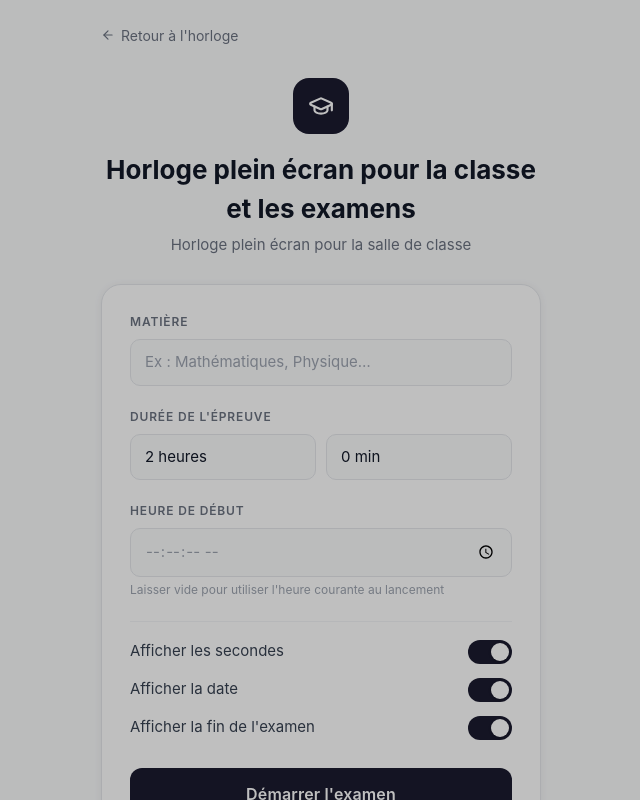
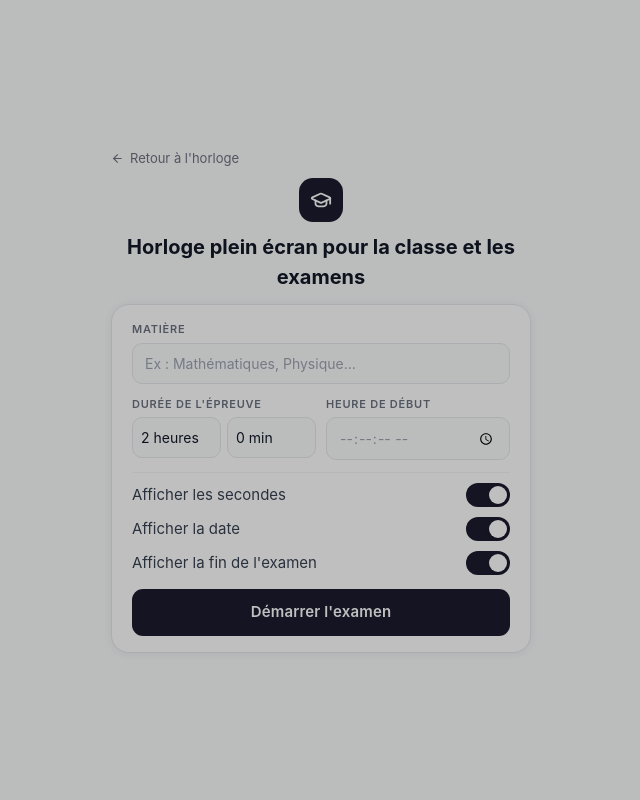
Before and after one commit to glbaugustin-netizen/horloge-live, a Next.js app: page /examen in a window 1280 px wide. Shown: the whole page, without its empty margins (319-959 px from the left). Built offline with nearby package versions, Linux system fonts and the light colour scheme.

Commit message:
fix: formulaire examen tient sur un écran sans scroll

```diff
--- a/components/ExamenPageClient.tsx
+++ b/components/ExamenPageClient.tsx
@@ -236,133 +236,86 @@ export default function ExamenPageClient() {
 
   /* ── Config panel ── */
   if (!isStarted) {
+    const fieldLabel: React.CSSProperties = {
+      display: 'block', fontSize: '11px', fontWeight: 600, color: '#6b7280',
+      textTransform: 'uppercase', letterSpacing: '0.07em', marginBottom: '5px',
+    };
+    const fieldInput: React.CSSProperties = {
+      width: '100%', padding: '9px 12px', fontSize: '14px', borderRadius: '10px',
+      border: '1.5px solid #e5e7eb', background: '#f9fafb', color: '#111827',
+      outline: 'none', boxSizing: 'border-box', transition: 'border-color 150ms ease',
+    };
     return (
       <div
         style={{
-          minHeight: '100svh',
+          height: '100svh',
+          overflowY: 'auto',
           background: '#f9fafb',
           display: 'flex',
           alignItems: 'center',
           justifyContent: 'center',
-          padding: '24px',
+          padding: '16px',
           fontFamily: '-apple-system, BlinkMacSystemFont, "Segoe UI", sans-serif',
         }}
       >
-        <div style={{ width: '100%', maxWidth: '440px' }}>
+        <div style={{ width: '100%', maxWidth: '420px' }}>
 
           {/* Back link */}
           <Link
             href="/"
             style={{
-              display: 'inline-flex',
-              alignItems: 'center',
-              gap: '6px',
-              fontSize: '14px',
-              color: '#6b7280',
-              textDecoration: 'none',
-              marginBottom: '32px',
+              display: 'inline-flex', alignItems: 'center', gap: '6px',
+              fontSize: '13px', color: '#6b7280', textDecoration: 'none',
+              marginBottom: '10px',
             }}
           >
-            <ArrowLeft size={14} />
+            <ArrowLeft size={13} />
             {t.backLink}
           </Link>
 
           {/* Header */}
-          <div style={{ textAlign: 'center', marginBottom: '28px' }}>
+          <div style={{ textAlign: 'center', marginBottom: '12px' }}>
             <div style={{
-              width: '56px',
-              height: '56px',
-              borderRadius: '16px',
-              background: '#1a1a2e',
-              display: 'flex',
-              alignItems: 'center',
-              justifyContent: 'center',
-              margin: '0 auto 16px',
+              width: '44px', height: '44px', borderRadius: '14px', background: '#1a1a2e',
+              display: 'flex', alignItems: 'center', justifyContent: 'center',
+              margin: '0 auto 10px',
             }}>
-              <GraduationCap size={26} color="#ffffff" />
+              <GraduationCap size={22} color="#ffffff" />
             </div>
-            <h1 style={{ fontSize: '26px', fontWeight: 700, color: '#111827', marginBottom: '6px' }}>
+            <h1 style={{ fontSize: '20px', fontWeight: 700, color: '#111827', margin: 0 }}>
               {t.title}
             </h1>
-            <p style={{ fontSize: '15px', color: '#6b7280' }}>
-              {t.subtitle}
-            </p>
           </div>
 
           {/* Form card */}
           <div style={{
-            background: '#ffffff',
-            borderRadius: '20px',
-            padding: '28px',
-            border: '1px solid #e5e7eb',
-            boxShadow: '0 1px 8px rgba(0,0,0,0.06)',
+            background: '#ffffff', borderRadius: '18px', padding: '16px 20px',
+            border: '1px solid #e5e7eb', boxShadow: '0 1px 8px rgba(0,0,0,0.06)',
           }}>
 
             {/* Subject */}
-            <div style={{ marginBottom: '22px' }}>
-              <label style={{
-                display: 'block',
-                fontSize: '12px',
-                fontWeight: 600,
-                color: '#6b7280',
-                textTransform: 'uppercase',
-                letterSpacing: '0.07em',
-                marginBottom: '8px',
-              }}>
-                {t.labelSubject}
-              </label>
+            <div style={{ marginBottom: '12px' }}>
+              <label style={fieldLabel}>{t.labelSubject}</label>
               <input
                 type="text"
                 placeholder={t.placeholder}
                 value={config.subject}
                 onChange={(e) => setConfig(c => ({ ...c, subject: e.target.value }))}
-                style={{
-                  width: '100%',
-                  padding: '11px 14px',
-                  fontSize: '15px',
-                  borderRadius: '10px',
-                  border: '1.5px solid #e5e7eb',
-                  background: '#f9fafb',
-                  color: '#111827',
-                  outline: 'none',
-                  boxSizing: 'border-box',
-                  transition: 'border-color 150ms ease',
-                }}
+                style={fieldInput}
                 onFocus={(e) => { e.currentTarget.style.borderColor = '#1a1a2e'; }}
                 onBlur={(e) => { e.currentTarget.style.borderColor = '#e5e7eb'; }}
               />
             </div>
 
-            {/* Duration */}
-            <div style={{ marginBottom: '22px' }}>
-              <label style={{
-                display: 'block',
-                fontSize: '12px',
-                fontWeight: 600,
-                color: '#6b7280',
-                textTransform: 'uppercase',
-                letterSpacing: '0.07em',
-                marginBottom: '8px',
-              }}>
-                {t.labelDuration}
-              </label>
-              <div style={{ display: 'flex', gap: '10px' }}>
+            {/* Duration + Start time — côte à côte */}
+            <div style={{ display: 'flex', gap: '10px', marginBottom: '12px' }}>
+              <div style={{ flex: 1 }}>
+                <label style={fieldLabel}>{t.labelDuration}</label>
+                <div style={{ display: 'flex', gap: '6px' }}>
                   <select
                     value={config.durationHours}
                     onChange={(e) => setConfig(c => ({ ...c, durationHours: Number(e.target.value) }))}
-                  style={{
-                    flex: 1,
-                    padding: '11px 14px',
-                    fontSize: '15px',
-                    borderRadius: '10px',
-                    border: '1.5px solid #e5e7eb',
-                    background: '#f9fafb',
-                    color: '#111827',
-                    outline: 'none',
-                    cursor: 'pointer',
-                    appearance: 'none',
-                    WebkitAppearance: 'none',
-                  }}
+                    style={{ ...fieldInput, cursor: 'pointer', appearance: 'none', WebkitAppearance: 'none', padding: '9px 8px' }}
                   >
                     {Array.from({ length: 13 }, (_, i) => (
                       <option key={i} value={i}>{t.hour(i)}</option>
@@ -371,19 +324,7 @@ export default function ExamenPageClient() {
                   <select
                     value={config.durationMinutes}
                     onChange={(e) => setConfig(c => ({ ...c, durationMinutes: Number(e.target.value) }))}
-                  style={{
-                    flex: 1,
-                    padding: '11px 14px',
-                    fontSize: '15px',
-                    borderRadius: '10px',
-                    border: '1.5px solid #e5e7eb',
-                    background: '#f9fafb',
-                    color: '#111827',
-                    outline: 'none',
-                    cursor: 'pointer',
-                    appearance: 'none',
-                    WebkitAppearance: 'none',
-                  }}
+                    style={{ ...fieldInput, cursor: 'pointer', appearance: 'none', WebkitAppearance: 'none', padding: '9px 8px' }}
                   >
                     {[0, 15, 30, 45].map(m => (
                       <option key={m} value={m}>{t.min(m)}</option>
@@ -391,55 +332,24 @@ export default function ExamenPageClient() {
                   </select>
                 </div>
               </div>
-
-            {/* Heure de début */}
-            <div style={{ marginBottom: '22px' }}>
-              <label style={{
-                display: 'block',
-                fontSize: '12px',
-                fontWeight: 600,
-                color: '#6b7280',
-                textTransform: 'uppercase',
-                letterSpacing: '0.07em',
-                marginBottom: '8px',
-              }}>
-                {t.labelStartTime}
-              </label>
+              <div style={{ flex: 1 }}>
+                <label style={fieldLabel}>{t.labelStartTime}</label>
                 <input
                   type="time"
                   step="1"
                   value={config.startTime}
                   onChange={(e) => setConfig(c => ({ ...c, startTime: e.target.value }))}
-                style={{
-                  width: '100%',
-                  padding: '11px 14px',
-                  fontSize: '15px',
-                  borderRadius: '10px',
-                  border: '1.5px solid #e5e7eb',
-                  background: '#f9fafb',
-                  color: config.startTime ? '#111827' : '#9ca3af',
-                  outline: 'none',
-                  boxSizing: 'border-box',
-                  transition: 'border-color 150ms ease',
-                }}
+                  style={{ ...fieldInput, color: config.startTime ? '#111827' : '#9ca3af' }}
                   onFocus={(e) => { e.currentTarget.style.borderColor = '#1a1a2e'; }}
                   onBlur={(e) => { e.currentTarget.style.borderColor = '#e5e7eb'; }}
                 />
-              <p style={{ fontSize: '12px', color: '#9ca3af', marginTop: '4px' }}>
-                {lang === 'fr'
-                  ? 'Laisser vide pour utiliser l\'heure courante au lancement'
-                  : 'Leave empty to use current time at start'}
-              </p>
+              </div>
             </div>
 
             {/* Toggles */}
             <div style={{
-              display: 'flex',
-              flexDirection: 'column',
-              gap: '14px',
-              marginBottom: '28px',
-              paddingTop: '18px',
-              borderTop: '1px solid #f3f4f6',
+              display: 'flex', flexDirection: 'column', gap: '10px',
+              marginBottom: '14px', paddingTop: '10px', borderTop: '1px solid #f3f4f6',
             }}>
               <ToggleRow
                 label={t.showSeconds}
@@ -462,15 +372,9 @@ export default function ExamenPageClient() {
             <button
               onClick={handleStart}
               style={{
-                width: '100%',
-                padding: '14px',
-                fontSize: '16px',
-                fontWeight: 600,
-                borderRadius: '12px',
-                background: '#1a1a2e',
-                color: '#ffffff',
-                border: 'none',
-                cursor: 'pointer',
+                width: '100%', padding: '12px', fontSize: '15px', fontWeight: 600,
+                borderRadius: '11px', background: '#1a1a2e', color: '#ffffff',
+                border: 'none', cursor: 'pointer',
                 transition: 'background 150ms ease, transform 100ms ease',
                 letterSpacing: '0.01em',
               }}
```
Lines whose indentation alone changed are shown as unchanged.
